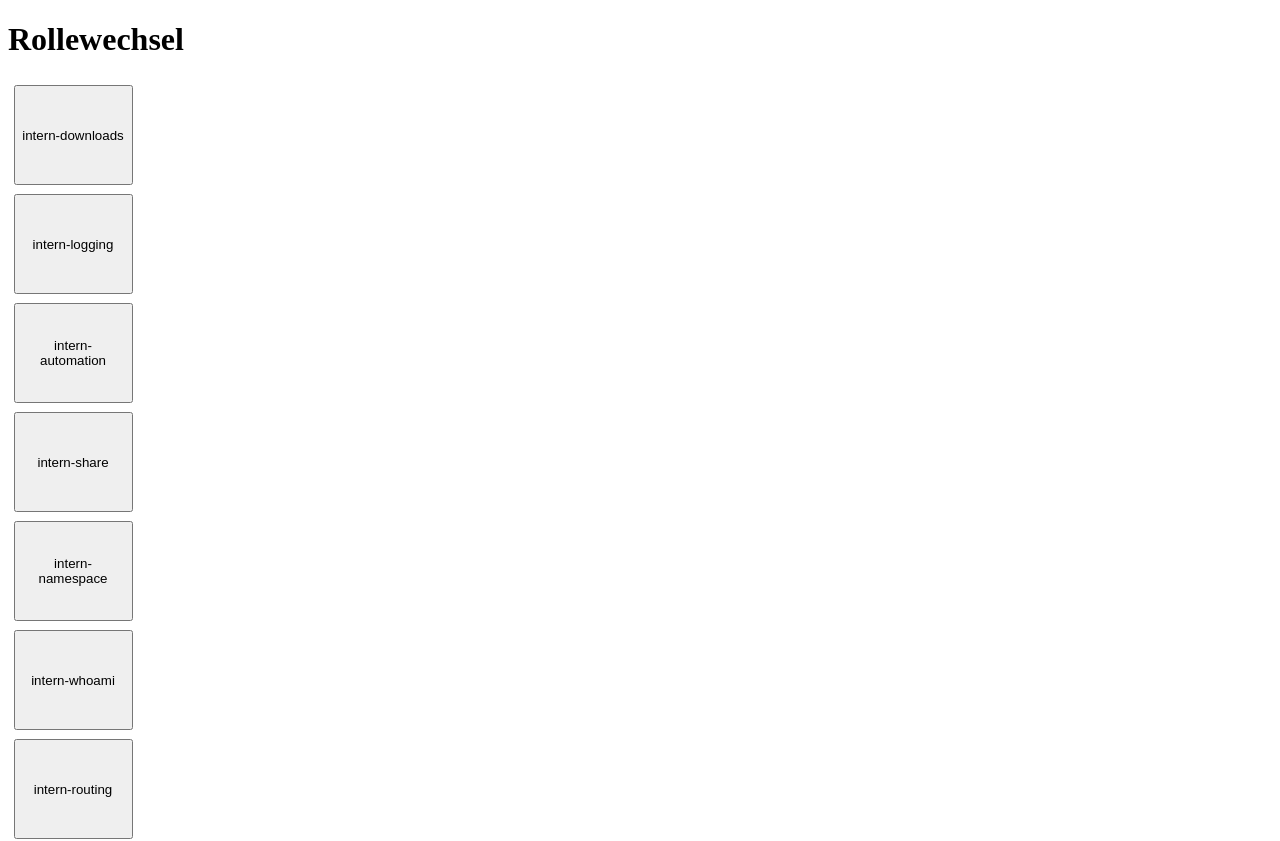
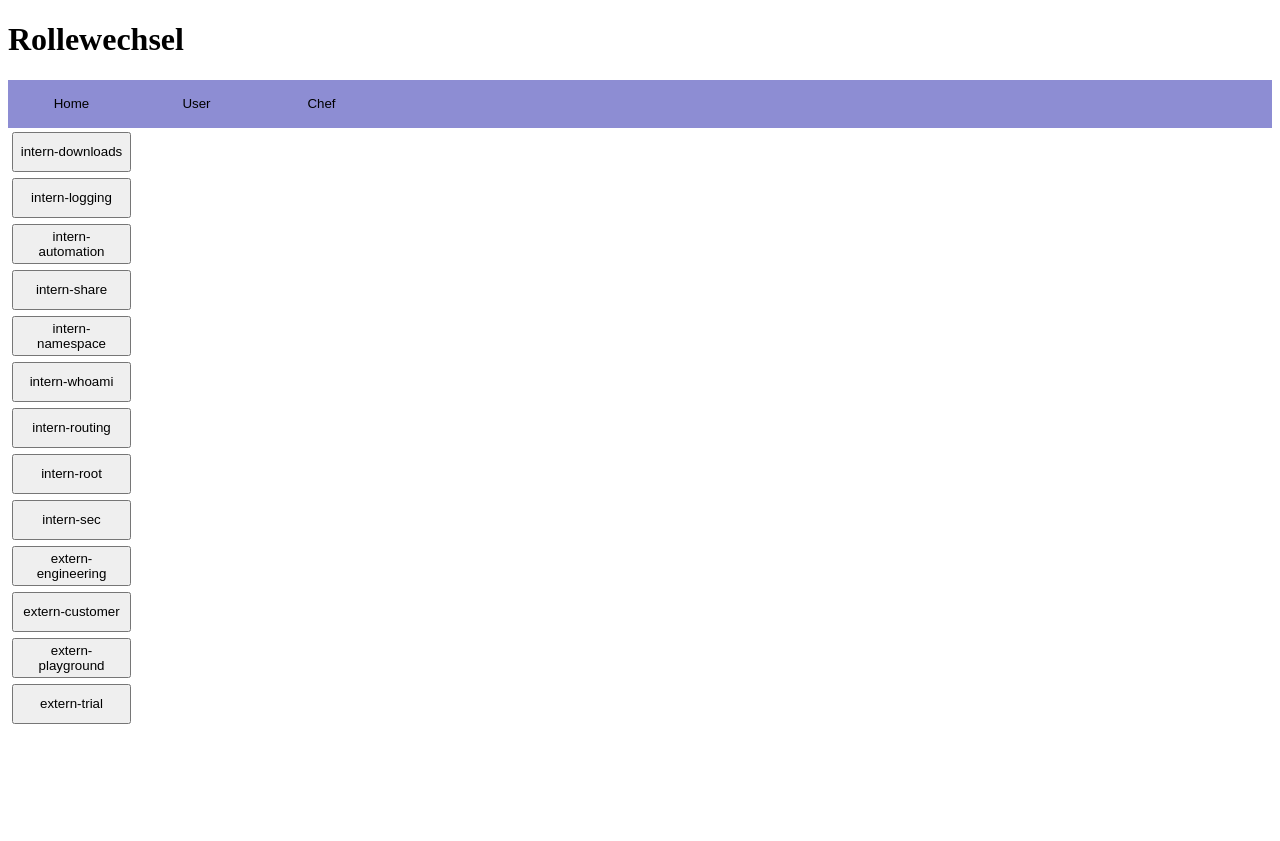
Before and after one commit to NeextGenI/aws-role-switcher, a SvelteKit app: page / in a window 1280 px wide. Shown: the top 841 px of the page. After the commit the page ends 800 px from the top, so only its background shows below. Built offline with nearby package versions, Linux system fonts and the light colour scheme.

Commit message:
Version 6
Neue UI fast fertig

```diff
--- a/src/routes/+page.svelte
+++ b/src/routes/+page.svelte
@@ -2,13 +2,26 @@
 let buttons:any = []
 const farbe:string = ''
 let werte:any = {'intern-downloads':'99BCE3', 'intern-logging':'99BCE3', 'intern-automation':'99BCE3','intern-share':'B7CA9D','intern-namespace':'99BCE3','intern-whoami':'99BCE3','intern-routing':'99BCE3','intern-root':'99BCE3','intern-sec':'99BCE3','extern-engineering':'FAD791','extern-customer':'F2B0A9','extern-playground':'99BCE3','extern-trial':'FBBF93'}
+let dienstgrad_2:string
+let klasse:any =['buttons_class','buttons_class','buttons_class']
 
-function button_click(input:number){
-        for(let button of buttons){
+function homebutton(){
+    for(let button of buttons){
             button.style.display = 'none'
         }
-        buttons[input].style.display ='block'
-        buttons[input+13].style.display ='block'
+}
+function switch_button_class(i:number){
+    klasse =['buttons_class','buttons_class','buttons_class']
+    klasse[i] = 'buttons_class_2'
+}
+function buttons_show(){
+    for(let button of buttons){
+            button.style.display = 'block'
+        }
+
+}
+function user_chef(input:string){
+    dienstgrad_2 = input
 }
 function link(rolle:string,dienstgrad:string,color:string){
     let splits
@@ -18,12 +31,17 @@ function link(rolle:string,dienstgrad:string,color:string){
 </script>
 
 <h1>Rollewechsel</h1>
-
+<div class= table_1><table class= table_1>
+    <tbody>
+    <tr><td><button on:click={() => homebutton()} on:click={() => switch_button_class(0)} class={klasse[0]} >Home</button></td><td> <button class={klasse[1]} on:click={() => user_chef('user')} on:click={() => switch_button_class(1)} on:click={() => buttons_show()}>User</button></td><td><button on:click={() => switch_button_class(2)} class={klasse[2]} on:click={() => user_chef('chef')} on:click={() => buttons_show()}>Chef</button></td>
+    </tr>
+    </tbody>
+</table></div>
 <div><table>
-   <tbody>
+    <tbody>
     {#each Object.entries(werte) as [rolle_2,farbe],i }
-    <tr><td><button on:click={() => button_click(i)}>{rolle_2} </button> </td> <td><button bind:this={buttons[i]}  on:click={() => link(rolle_2,'user',farbe)}   class=invisible>user</button></td><td><button bind:this={buttons[i+ 13]}  on:click={() => link(rolle_2,'chef',farbe)}   class=invisible>chef  </button> </td></tr>
-{/each}
+    <tr><td><button  bind:this ={buttons[i]} on:click={() => link(rolle_2,dienstgrad_2,farbe)} >{rolle_2} </button> </td> </tr>
+    {/each}
    </tbody>
 </table></div>
 
@@ -35,11 +53,29 @@ table{
     width: 100%;
 }
 button{
-    height: 100px;
+    height: 40px;
     width:119px;
-    margin: 2.5px;
+    margin: 1px;
 }
 .invisible{
     display: none;
 }
+.table_1{
+    background-color: rgb(141, 141, 211);
+    width:100%;
+    display:flex;
+}
+hr{
+    margin-bottom: 10px;
+}
+.buttons_class{
+    background-color:rgb(141, 141, 211);
+    border: 0px;
+}
+.buttons_class_2{
+    background-color:white;
+    color: rgb(141, 141, 211);
+    border: 0px;
+}
+
 </style>
```
